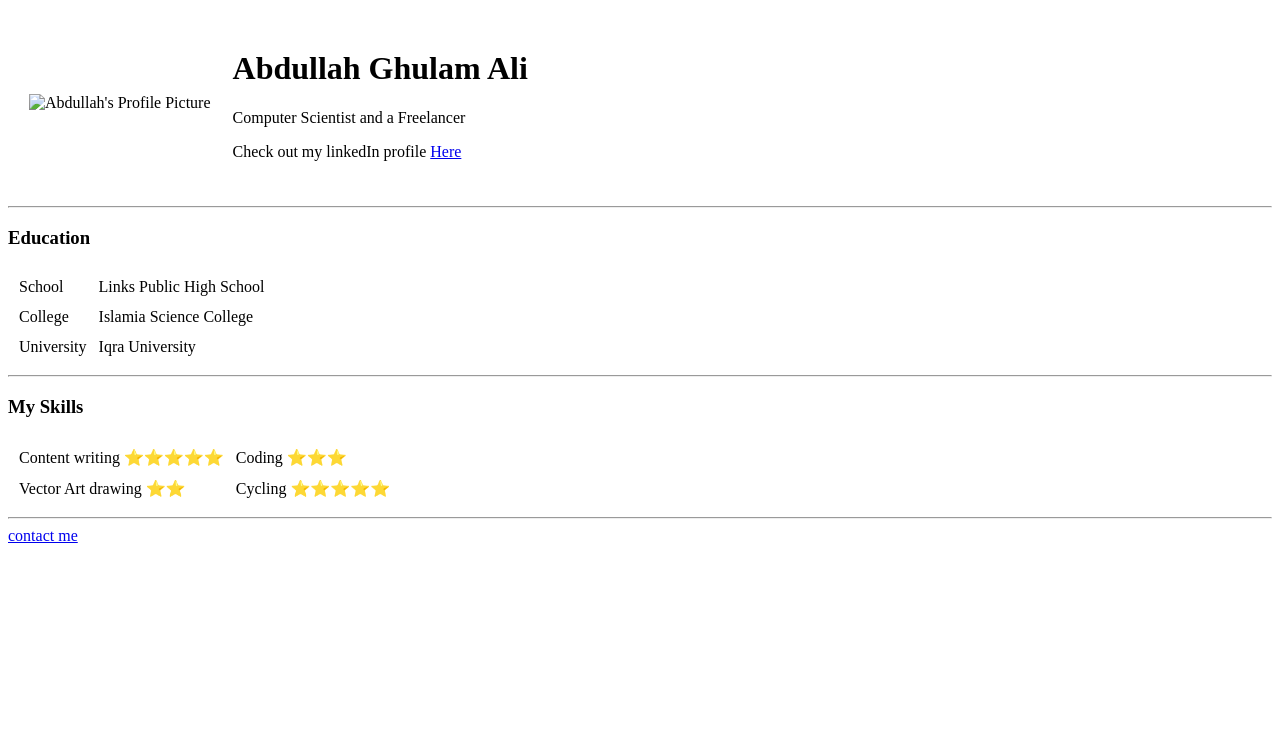
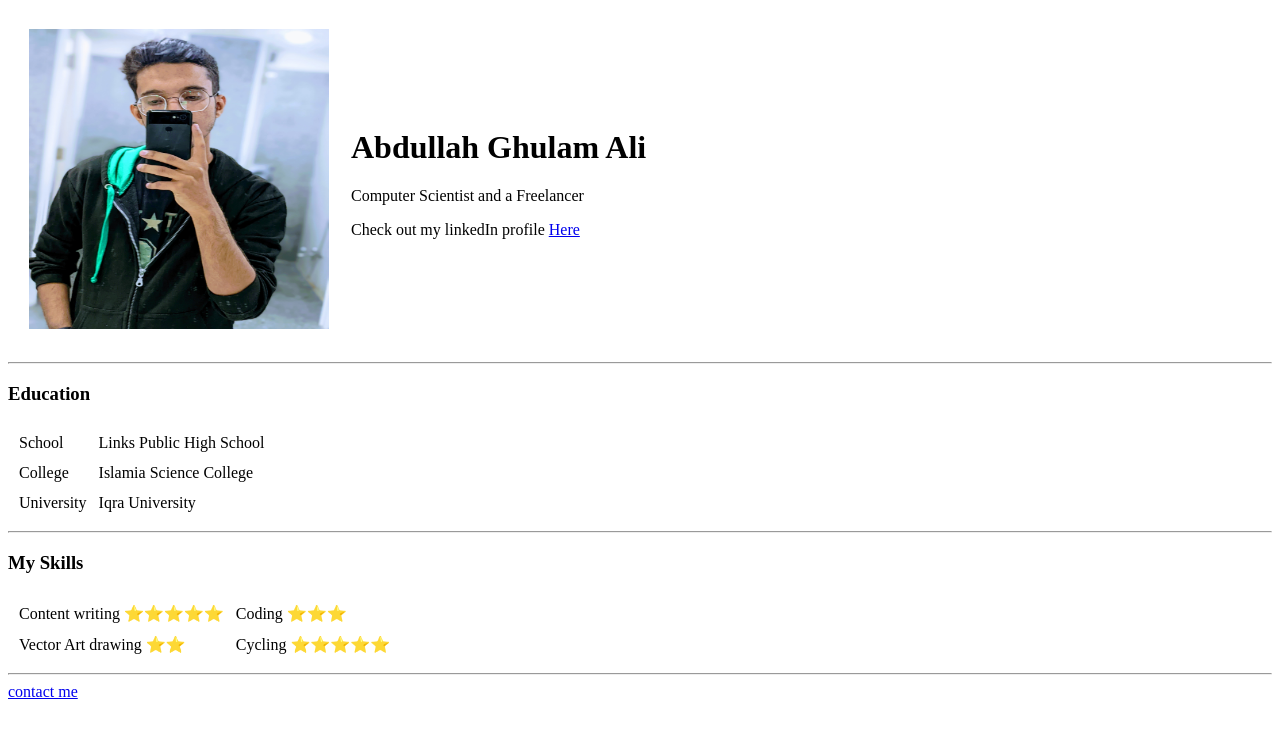
Before and after one commit to AbdullahGhulamAly/CV, a plain HTML site: page index.html in a window 1280 px wide. Drawn offline with Linux system fonts and the light colour scheme; the site is published under a folder, as on GitHub Pages, so addresses that start at the root find nothing.

Commit message:
Update index.html

```diff
--- a/index.html
+++ b/index.html
@@ -9,7 +9,7 @@
     <table cellspacing="20">
         <tr>
             <td>
-                <img src="/Abdullah picture.jpg" alt="Abdullah's Profile Picture" width="300px" height="300px">
+                <img src="Abdullah picture.jpg" alt="Abdullah's Profile Picture" width="300px" height="300px">
             </td>
             <td>
                 <h1>Abdullah Ghulam Ali</h1>
```
